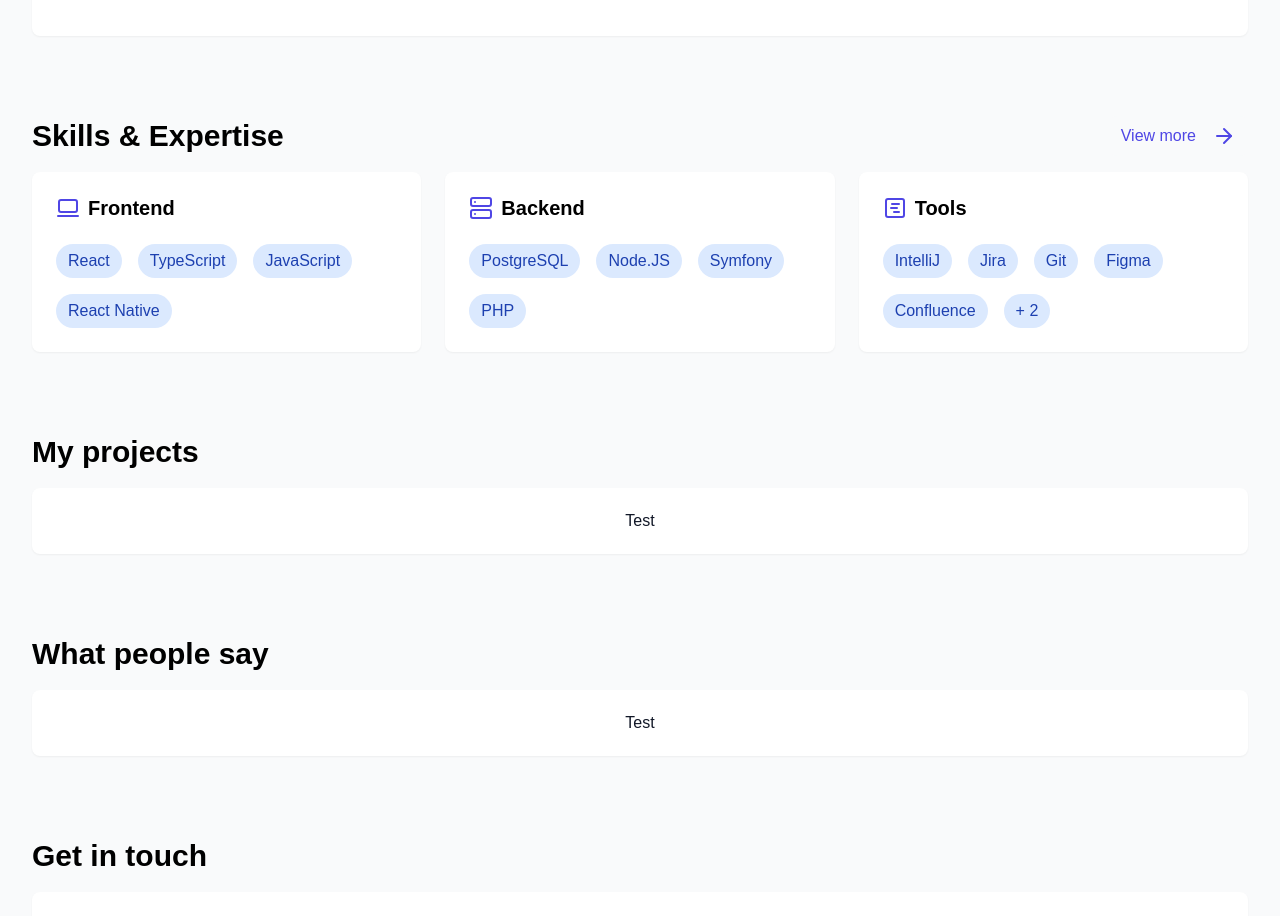
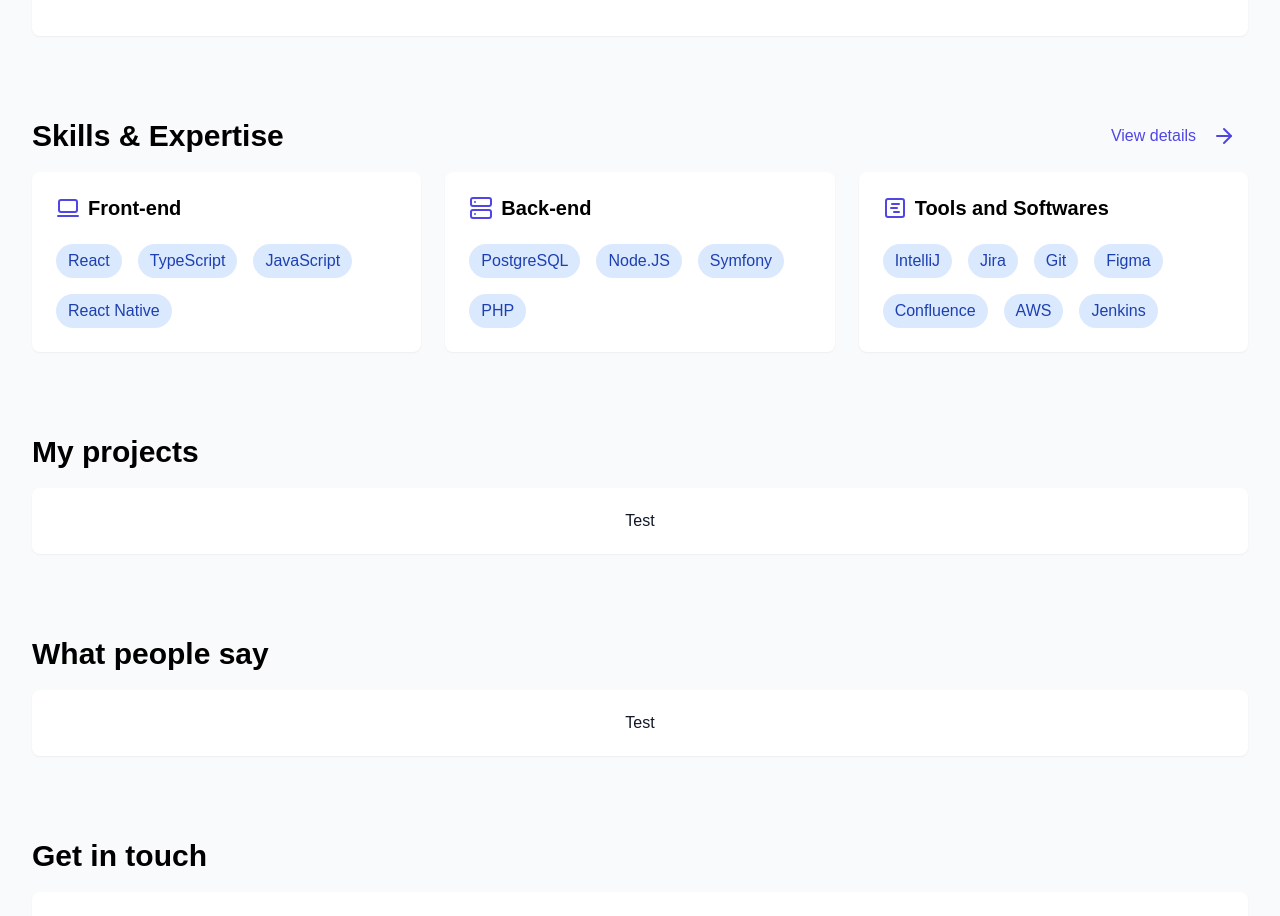
Before and after one commit to LilianMrzt/portfolio-react, a React (Create React App) app: page / in a window 1280 px wide. Shown: the part 1400-2316 px from the top of the page. Built offline with nearby package versions, Linux system fonts and the light colour scheme.

Commit message:
[FEAT] Ajout des traductions pour les sections des skills

```diff
--- a/public/locales/en.json
+++ b/public/locales/en.json
@@ -18,6 +18,29 @@
             "contentText1": "My expertise lies mainly in modern technologies such as React and React Native for the front-end, where I thrive on managing dynamic and intuitive user interfaces. On the back-end, I stand out for my mastery of NodeJS, enabling the implementation of robust functionalities and efficient data management.",
             "contentText2": "My recent career path bears witness to my determination to constantly learn and evolve in the field of development, with a resolute commitment to technical excellence and innovation.",
             "buttonLabel": "Download my resume"
+        },
+        "skillsSection": {
+            "title": "Skills & Expertise",
+            "frontend": "Front-end",
+            "backend": "Back-end",
+            "tools": "Tools and Softwares"
         }
+    },
+    "profileScreen": {
+        "skillsSection": {
+            "title": "Skills & Expertise",
+            "frontend": "Front-end",
+            "backend": "Back-end",
+            "tools": "Tools and Softwares",
+            "showLess": "Show less",
+            "showMore": "Show more",
+            "beginner": "Beginner",
+            "intermediate": "Intermediate",
+            "advanced": "Advanced",
+            "expert": "Expert"
+        }
+    },
+    "buttons": {
+        "viewDetails": "View details"
     }
 }
--- a/src/ui/components/blocs/views/landing-screen/skills-section/SkillsSection.tsx
+++ b/src/ui/components/blocs/views/landing-screen/skills-section/SkillsSection.tsx
@@ -14,7 +14,7 @@ import enToolsSkills from '@fixtures/skills/tools/en.json'
 import { AppRoutes } from '@constants/AppRoutes'
 
 const SkillsSection = (): ReactNode => {
-    const { language } = useTranslation()
+    const { language, translate } = useTranslation()
 
     const frontEndSkills = language === 'fr' ? frFrontEndSkills : enFrontEndSkills
     const backEndSkills = language === 'fr' ? frBackEndSkills : enBackEndSkills
@@ -22,24 +22,24 @@ const SkillsSection = (): ReactNode => {
 
     return (
         <Section
-            label={'Skills & Expertise'}
+            label={translate('homeScreen.skillsSection.title')}
             id={'home-skill-section'}
             viewDetailsRoute={AppRoutes.profile.route}
             sectionScrollId={'skill-section'}
         >
             <Grid>
                 <SkillCardHomeScreen
-                    title={'Frontend'}
+                    title={translate('homeScreen.skillsSection.frontend')}
                     icon={<FrontEndIcon/>}
                     skills={frontEndSkills as SkillObject[]}
                 />
                 <SkillCardHomeScreen
-                    title={'Backend'}
+                    title={translate('homeScreen.skillsSection.backend')}
                     icon={<BackEndIcon/>}
                     skills={backEndSkills as SkillObject[]}
                 />
                 <SkillCardHomeScreen
-                    title={'Tools'}
+                    title={translate('homeScreen.skillsSection.tools')}
                     icon={<ToolsIcon/>}
                     skills={toolsSkills as SkillObject[]}
                 />
--- a/src/ui/components/blocs/views/landing-screen/skills-section/components/SkillCardHomeScreen.tsx
+++ b/src/ui/components/blocs/views/landing-screen/skills-section/components/SkillCardHomeScreen.tsx
@@ -15,8 +15,6 @@ const SkillCardHomeScreen: FC<SkillCardHomeScreenProps> = ({
     skills
 }): ReactNode => {
     const sortedSkills = [...skills].sort((a, b) => b.mastery - a.mastery)
-    const displayedSkills = sortedSkills.slice(0, 5)
-    const remainingSkills = skills.length <= 5 ? 0 : skills.length - displayedSkills.length
 
     return (
         <Card
@@ -43,17 +41,12 @@ const SkillCardHomeScreen: FC<SkillCardHomeScreenProps> = ({
                 flexWrap={'wrap'}
                 justifyContent={'start'}
             >
-                {displayedSkills.map((skill, index) => (
+                {sortedSkills.map((skill, index) => (
                     <SkillIndicator
                         key={index}
                         label={skill.label}
                     />
                 ))}
-                {skills.length > 4 && (
-                    <SkillIndicator
-                        label={`+ ${remainingSkills}`}
-                    />
-                )}
             </Row>
         </Card>
     )
--- a/src/ui/components/blocs/views/profile-screen/skills-section/SkillsSection.tsx
+++ b/src/ui/components/blocs/views/profile-screen/skills-section/SkillsSection.tsx
@@ -12,7 +12,7 @@ import frToolsSkills from '@fixtures/skills/tools/fr.json'
 import { type SkillObject } from '@interfaces/objects/front-objects/SkillObject'
 
 const SkillsSection = (): ReactNode => {
-    const { language } = useTranslation()
+    const { language, translate } = useTranslation()
 
     const frontEndSkills = language === 'fr' ? frFrontEndSkills : enFrontEndSkills
     const backEndSkills = language === 'fr' ? frBackEndSkills : enBackEndSkills
@@ -20,21 +20,21 @@ const SkillsSection = (): ReactNode => {
 
     return (
         <Section
-            label={'Skills & Expertise'}
+            label={translate('profileScreen.skillsSection.title')}
             id={'skill-section'}
         >
             <SkillsSectionCard
-                title={'Frontend'}
+                title={translate('profileScreen.skillsSection.frontend')}
                 icon={<FrontEndIcon/>}
                 skills={frontEndSkills as SkillObject[]}
             />
             <SkillsSectionCard
-                title={'Backend'}
+                title={translate('profileScreen.skillsSection.backend')}
                 icon={<BackEndIcon/>}
                 skills={backEndSkills as SkillObject[]}
             />
             <SkillsSectionCard
-                title={'Tools'}
+                title={translate('profileScreen.skillsSection.tools')}
                 icon={<ToolsIcon/>}
                 skills={toolsSkills as SkillObject[]}
             />
--- a/src/ui/components/blocs/views/profile-screen/skills-section/components/SkillsMasteryIndicator.tsx
+++ b/src/ui/components/blocs/views/profile-screen/skills-section/components/SkillsMasteryIndicator.tsx
@@ -6,35 +6,38 @@ import {
 import './skills-mastery-indicator.css'
 import { type MasteryIndicatorObject } from '@interfaces/objects/front-objects/MasteryIndicatorObject'
 import theme from '@constants/Theme'
+import { useTranslation } from '@hooks/TranslatonContext'
 
 const SkillsMasteryIndicator: FC<SkillMasteryIndicatorProps> = ({
     mastery
 }): ReactNode => {
+    const { translate } = useTranslation()
+
     /**
      * Retourne les valeurs d'affichage utilisées dans le composant en fonction du prop mastery
      */
     const getTextFromMastery = (): MasteryIndicatorObject => {
         if (mastery <= 2) {
             return {
-                label: 'Beginner',
+                label: translate('profileScreen.skillsSection.beginner'),
                 color: theme.onOrange,
                 backgroundColor: theme.orange
             }
         } else if (mastery <= 6) {
             return {
-                label: 'Intermediate',
+                label: translate('profileScreen.skillsSection.intermediate'),
                 color: theme.onYellow,
                 backgroundColor: theme.yellow
             }
         } else if (mastery <= 8) {
             return {
-                label: 'Advanced',
+                label: translate('profileScreen.skillsSection.advanced'),
                 color: theme.onBlue,
                 backgroundColor: theme.blue
             }
         }
         return {
-            label: 'Expert',
+            label: translate('profileScreen.skillsSection.expert'),
             color: theme.onGreen,
             backgroundColor: theme.green
         }
--- a/src/ui/components/blocs/views/profile-screen/skills-section/components/SkillsSectionCard.tsx
+++ b/src/ui/components/blocs/views/profile-screen/skills-section/components/SkillsSectionCard.tsx
@@ -13,6 +13,7 @@ import Button from '@components/common/pressable/Button'
 import { useWindowSize } from '@hooks/useWindowSize'
 import AppConstants from '@constants/AppConstants'
 import { AddIcon, SubstractIcon } from '@resources/Icons'
+import { useTranslation } from '@hooks/TranslatonContext'
 
 const SkillsSectionCard: FC<SkillsSectionCardProps> = ({
     skills,
@@ -21,6 +22,7 @@ const SkillsSectionCard: FC<SkillsSectionCardProps> = ({
 }): ReactNode => {
     const [showAll, setShowAll] = useState(false)
     const { width } = useWindowSize()
+    const { translate } = useTranslation()
 
     const sortedSkills = [...skills].sort((a, b) => b.mastery - a.mastery)
     const shownItems = width < AppConstants.screenS ? 4 : 6
@@ -55,7 +57,7 @@ const SkillsSectionCard: FC<SkillsSectionCardProps> = ({
                     width={'100%'}
                 >
                     <Button
-                        label={showAll ? 'Show less' : 'Show more'}
+                        label={showAll ? translate('profileScreen.skillsSection.showLess') : translate('profileScreen.skillsSection.showMore')}
                         icon={showAll ? <SubstractIcon/> : <AddIcon/>}
                         onClick={() => { setShowAll(prev => !prev) }}
                         backgroundColor={theme.surface}
--- a/src/ui/components/common/layout/Section.tsx
+++ b/src/ui/components/common/layout/Section.tsx
@@ -9,6 +9,7 @@ import Button from '@components/common/pressable/Button'
 import { ArrowRightIcon } from '@resources/Icons'
 import theme from '@constants/Theme'
 import { useNavigate } from 'react-router-dom'
+import { useTranslation } from '@hooks/TranslatonContext'
 
 const Section: FC<SectionProps> = ({
     label,
@@ -19,7 +20,9 @@ const Section: FC<SectionProps> = ({
 }): ReactNode => {
     const { width } = useWindowSize()
     const navigate = useNavigate()
+    const { translate } = useTranslation()
     const isSmallScreen = width < screenSizes.screenS
+
     return (
         <Column
             alignItems={'start'}
@@ -36,7 +39,7 @@ const Section: FC<SectionProps> = ({
                 </SubTitle>
                 {viewDetailsRoute && !isSmallScreen && (
                     <Button
-                        label={'View more'}
+                        label={translate('buttons.viewDetails')}
                         iconEnd={<ArrowRightIcon/>}
                         onClick={() => {
                             void navigate(viewDetailsRoute ?? '', {
```
Also changed, not shown: public/locales/fr.json (+23 -0 lines).
